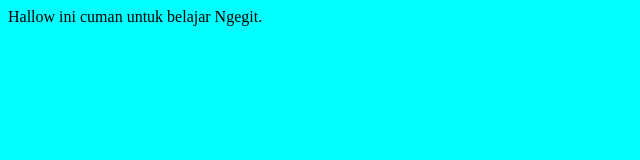
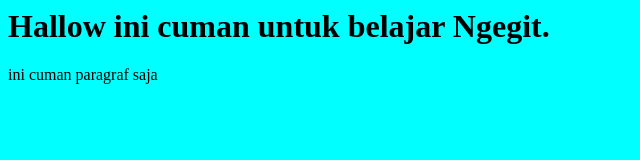
Before and after one commit to askrdev/belajargit1, a plain HTML site: page index.html in a window 1280 px wide. Shown: the whole page, without its empty margins (0-640 px from the left). Drawn offline with Linux system fonts and the light colour scheme.

Commit message:
mengubah file index.html

```diff
--- a/index.html
+++ b/index.html
@@ -10,6 +10,7 @@
         <title>Belajar Ngegit</title>
     </head>
     <body>
-        <p>Hallow ini cuman untuk belajar Ngegit.</p>
+        <h1>Hallow ini cuman untuk belajar Ngegit.</h1>
+        <p>ini cuman paragraf saja</p>
     </body>
 </html>
```
